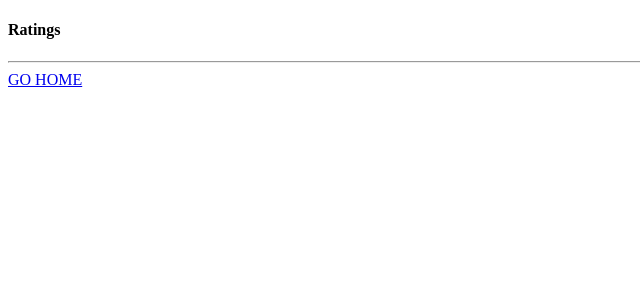
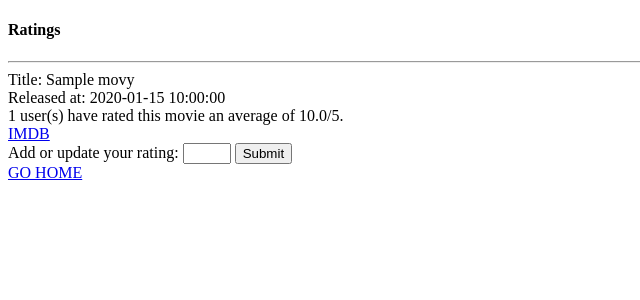
Before and after one commit to NatashaMitchko/Ratings-algorithms, a Flask app: page /movies/1 in a window 1280 px wide. Shown: the top 300 px of the page, without its empty margins (0-640 px from the left). Run offline with Flask 2, Linux system fonts and the light colour scheme; tables that the repository leaves empty hold one stand-in row (Sample ...); some libraries are stand-ins or nearby versions.

Commit message:
created movie details page, beginnings of interactive user rating form

```diff
--- a/server.py
+++ b/server.py
@@ -34,8 +34,36 @@ def display_movie_list():
 @app.route('/movies/<movie_id>')
 def display_movie_details(movie_id):
     movie = Movie.query.get(movie_id)
+    ratings = movie.ratings
 
-    return render_template("movie_details.html", movie=movie)
+    scores = []
+    for rating in ratings:
+        scores.append(rating.score)
+
+    number_of_ratings = len(scores)
+    average_score = sum(scores) / (len(scores))
+
+    # session.query(func.avg(Rating.field2).label('average')).filter(Rating.url==url_string.netloc)
+
+    return render_template("movie_details.html", movie=movie, average_score=average_score,
+                            number_of_ratings=number_of_ratings)
+
+@app.route('/update_rating.json', methods=["POST"])
+def add_update_rating():
+    rating = request.form.get("user_rating")
+    user_id = session['user_id']
+    movie_id = request.args.get("movie_id")
+    current_user_rating = Rating.query.filter_by(user_id =user_id).all()
+
+    if current_user_rating == []:
+        new_rating = Rating(movie_id=movie_id, user_id=user_id, score=rating)
+        print new_rating
+        db.session.add(new_rating)
+        db.session.commit()
+
+
+    return jsonify(rating_dict)
+
 
 
 @app.route("/users")
--- a/templates/movie_details.html
+++ b/templates/movie_details.html
@@ -3,16 +3,34 @@
 {% for message in get_flashed_messages() %}
     <span> {{ message }} </span>
 {% endfor %}
-<div>
 
-</div>
+<div>Title: {{ movie.movie_title }}</div>
+<div>Released at: {{ movie.released_at}}</div>
+<div> {{ number_of_ratings}} user(s) have rated this movie an average of {{ average_score}}/5.</div>
+<div><a href="{{ movie.imdb_url }}">IMDB</a></div>
 
-
-<div>
-
-</div>
+<form action="/NO.json" id="update_rating">
+<label>Add or update your rating: <input type="number" id="user_rating" name="rating" min="1" max="5" required></label>
+<button id="submit">Submit</button>
+</form>
 
 <a href="/">GO HOME</a>
 
+<script src="https://ajax.googleapis.com/ajax/libs/jquery/3.2.1/jquery.min.js"></script>
+<script type="text/javascript">
+    console.log("hello hello")
+    function updateRating(evt){
+        evt.preventDefault();
+        var user_rating = $('#user_rating').val();
+        $.post('/update_rating.json', user_rating, function(){
+                                                    alert("You rated it!");
+                                                    $('#submit').prop('disabled',true);
+                                                    });
+    }
+
+    $('#submit').on('click', updateRating);
+
+</script>
+
 
 {% endblock %}
```
